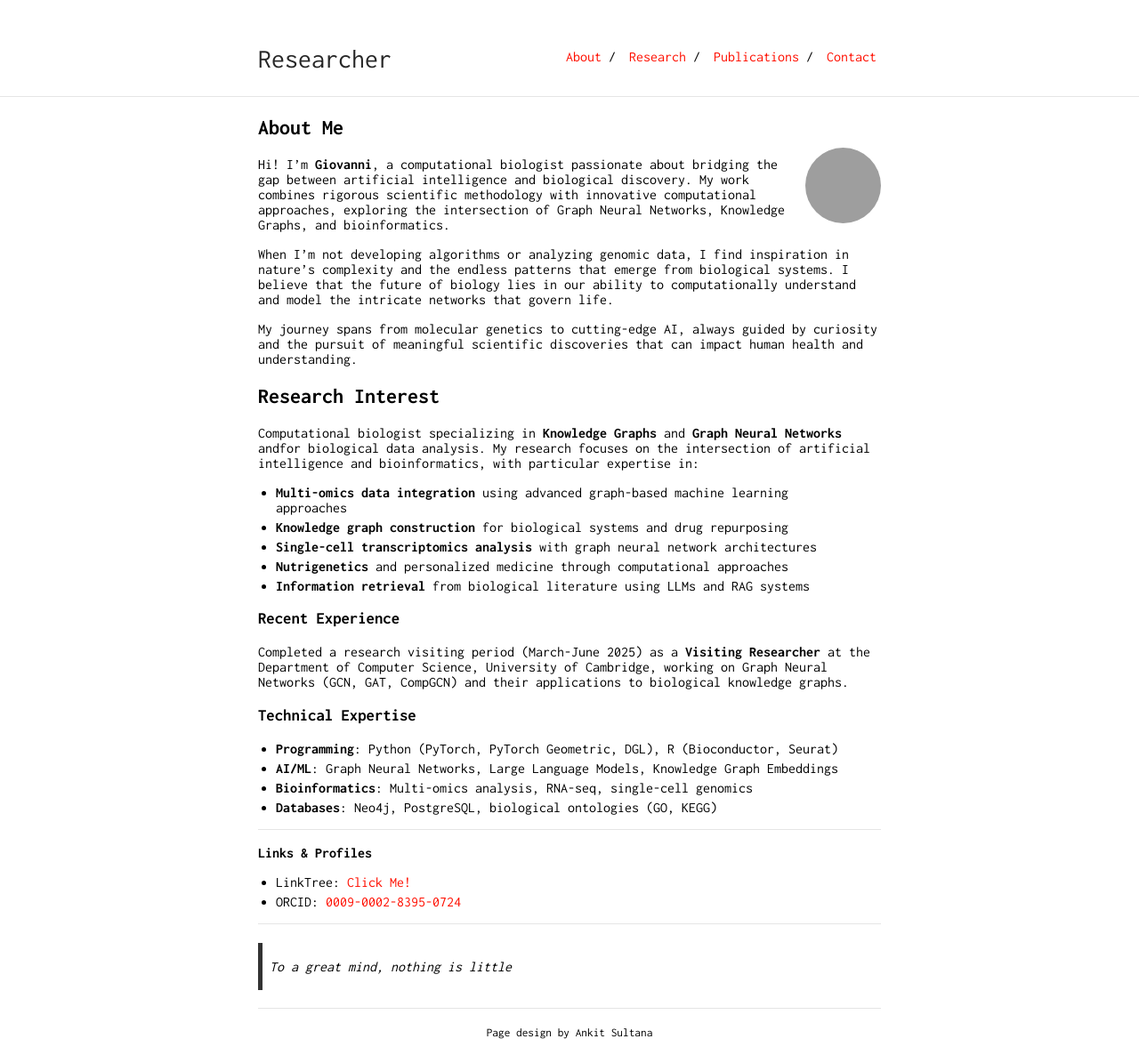
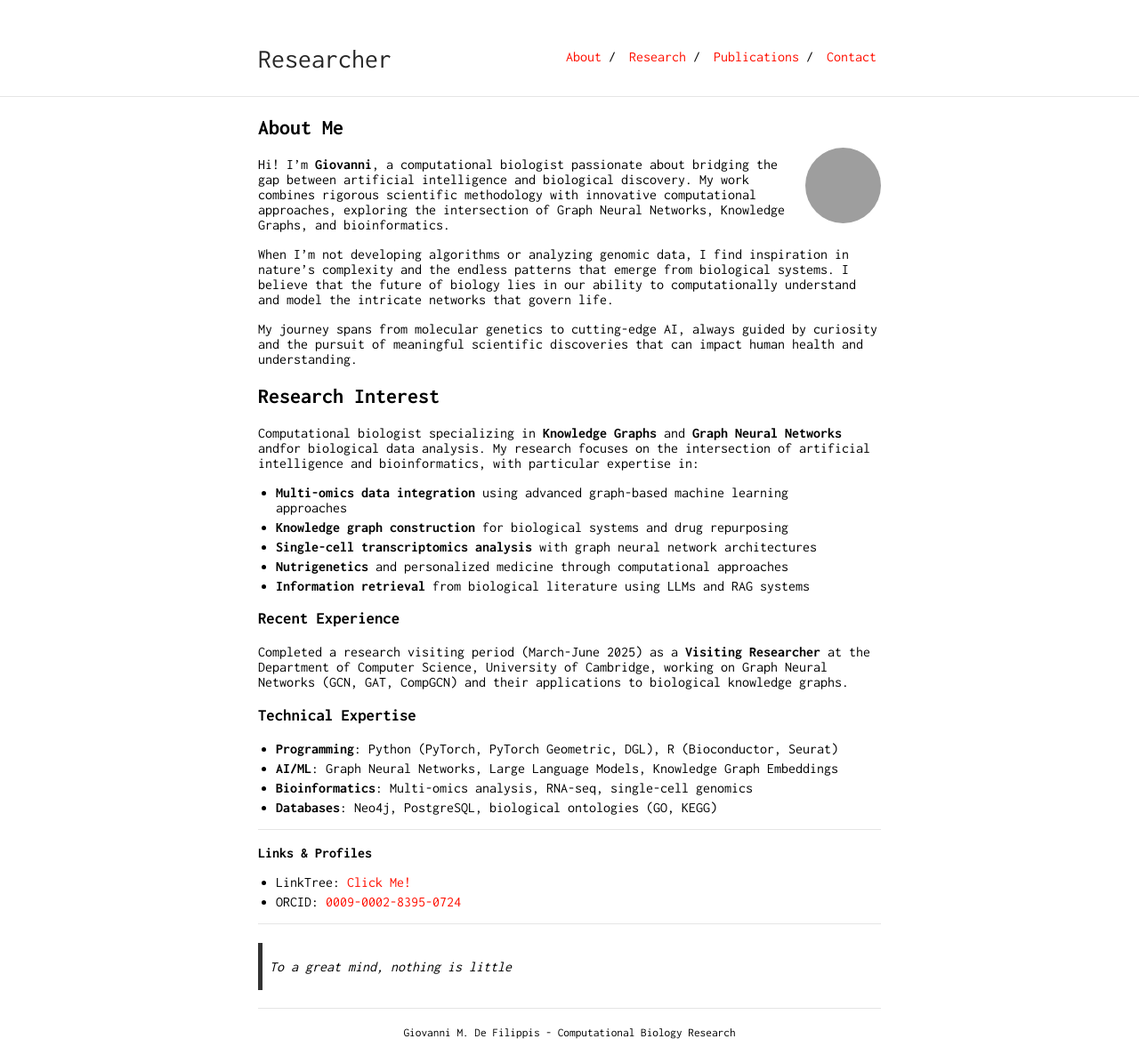
Before and after one commit to johndef64/johndef64.github.io, a Jekyll site: the page built from index.md, in a window 1280 px wide. Shown: the whole page at 89% size. Built offline with Jekyll 4.4.1, drawn with Linux system fonts in a browser that asks for light colours; our own code applies the rules of GitHub Pages for plain Markdown files; grey boxes are pictures that could not be loaded.

Commit message:
Update _config.yml

```diff
--- a/_config.yml
+++ b/_config.yml
@@ -13,7 +13,7 @@ tracking_id: #
 
 footer: yes
 footer_url: "https://github.com/johndef64"
-footer_text: "Page design by Ankit Sultana"
+footer_text: "Giovanni M. De Filippis - Computational Biology Research"
 
 sass:
     style: compressed
```
